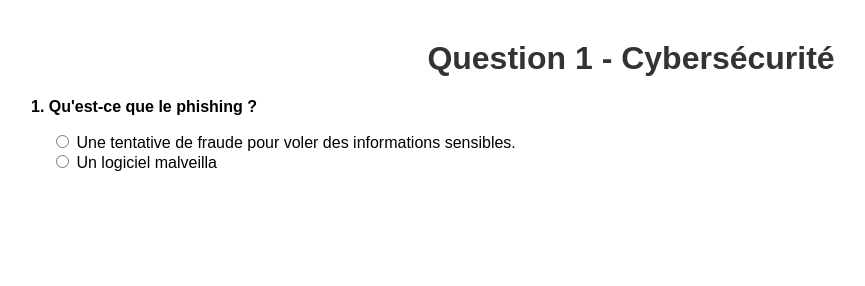
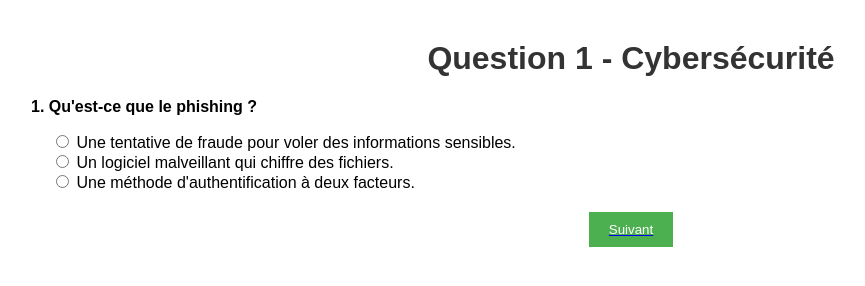
Before and after one commit to LucasMoRAW/cybersecurity-games, a plain HTML site: page qcm1.html in a window 1280 px wide. Shown: the whole page, without its empty margins (9-874 px from the left). Drawn offline with Linux system fonts and the light colour scheme.

Commit message:
qcm1 qui marche

```diff
--- a/qcm1.html
+++ b/qcm1.html
@@ -46,4 +46,13 @@
             <input type="radio" id="q1a1" name="q1" value="a">
             <label for="q1a1">Une tentative de fraude pour voler des informations sensibles.</label><br>
             <input type="radio" id="q1a2" name="q1" value="b">
-            <label for="q1a2">Un logiciel malveilla
+            <label for="q1a2">Un logiciel malveillant qui chiffre des fichiers.</label><br>
+            <input type="radio" id="q1a3" name="q1" value="c">
+            <label for="q1a3">Une méthode d'authentification à deux facteurs.</label>
+        </div>
+    </div>
+
+    <a href="q2.html"><button class="submit-btn">Suivant</button></a>
+
+</body>
+</html>
```
